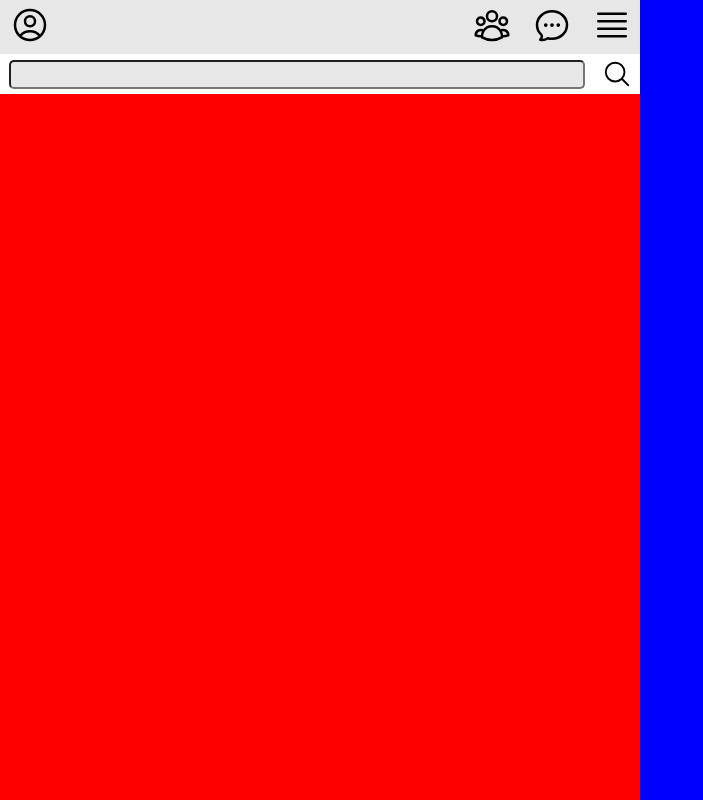
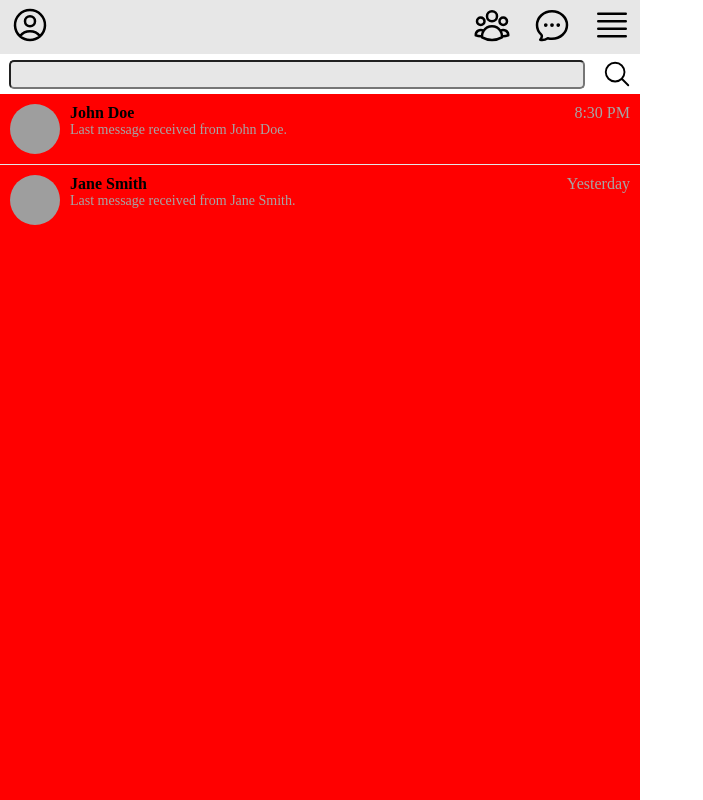
Before and after one commit to Saqib-002/whatsapp_web_landing_page, a plain HTML site: page index.html in a window 1280 px wide. Shown: the top 800 px of the page, without its empty margins (0-703 px from the left). Drawn offline with Linux system fonts and the light colour scheme; grey boxes are pictures that could not be loaded.

Commit message:
Added new feature: friendlist

```diff
--- a/index.html
+++ b/index.html
@@ -37,8 +37,35 @@
                   </svg>
             </div>
             <div class="friend-list-chat">
-                <!-- AQIB: TO DO: MAKE A STRUCTURE FOR FRIEND WHOM YOU HAVE CHATTED -->
-            </div>
+                <ul class="friend-list">
+                  <li>
+                    <div class="friend-pic">
+                      <img src="https://randomuser.me/api/portraits/men/1.jpg" alt="Profile picture">
+                    </div>
+                    <div class="friend-details">
+                      <h3>John Doe</h3>
+                      <p>Last message received from John Doe.</p>
+                    </div>
+                    <div class="friend-time">
+                      <p>8:30 PM</p>
+                    </div>
+                  </li>
+                  <li>
+                    <div class="friend-pic">
+                      <img src="https://randomuser.me/api/portraits/women/1.jpg" alt="Profile picture">
+                    </div>
+                    <div class="friend-details">
+                      <h3>Jane Smith</h3>
+                      <p>Last message received from Jane Smith.</p>
+                    </div>
+                    <div class="friend-time">
+                      <p>Yesterday</p>
+                    </div>
+                  </li>
+                  <!-- Add more friend list items here -->
+                </ul>
+              </div>
+        </div>
         </div>
         <div class="chatbox">
             <!-- UMAIR NOOR: TO DO: ADD CHATBOX -->
--- a/style.css
+++ b/style.css
@@ -20,6 +20,62 @@ svg{
     width: 50vw;
     height:100vh
 }
+
+
+
+
+
+
+
+  .friend-list {
+    list-style: none;
+    margin: 0;
+    padding: 0;
+  }
+
+  .friend-list li {
+    border-bottom: 1px solid #e6e6e6;
+    display: flex;
+    padding: 10px;
+  }
+
+  .friend-list li:last-child {
+    border-bottom: none;
+  }
+
+  .friend-pic {
+    border-radius: 50%;
+    height: 50px;
+    margin-right: 10px;
+    overflow: hidden;
+    width: 50px;
+  }
+
+  .friend-pic img {
+    height: 100%;
+    width: 100%;
+  }
+
+  .friend-details {
+    flex-grow: 1;
+  }
+
+  .friend-details h3 {
+    font-size: 16px;
+    font-weight: bold;
+    margin: 0;
+  }
+
+  .friend-details p {
+    color: #a5a5a5;
+    font-size: 14px;
+    margin: 0;
+  }
+
+  .friend-time {
+    color: #a5a5a5;
+    text-align: right;
+  }
 
 .head{
     display: flex;
```
